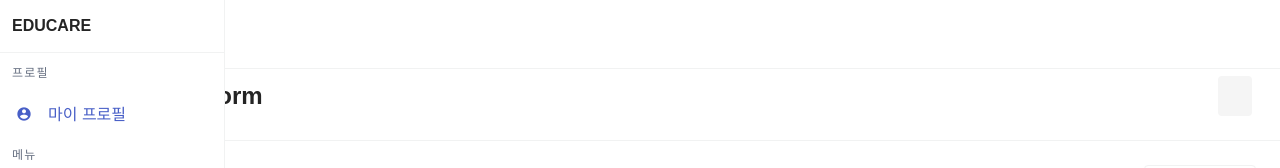
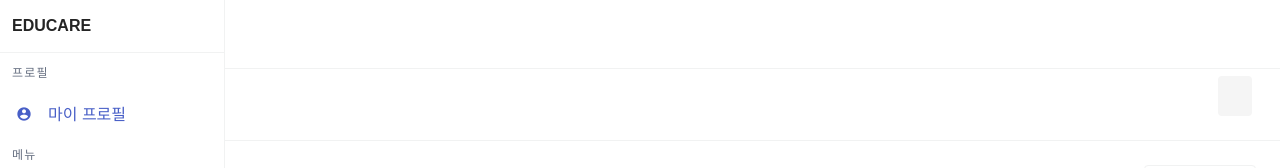
Before and after one commit to 2021PlaydataFinalProject/EduCare, a Vue app in the folder frontend/: page /signin in a window 1280 px wide. Shown: the top 168 px of the page. Built offline with nearby package versions, Linux system fonts and the light colour scheme.

Commit message:
update titlestack

```diff
--- a/frontend/src/views/SignIn.vue
+++ b/frontend/src/views/SignIn.vue
@@ -26,7 +26,7 @@ export default {
   },
   computed: {
     titleStack() {
-      return ["Admin", "SignInForm"];
+      return ["SignInForm"];
     }
   }
 };
--- a/frontend/src/views/StudentTestList.vue
+++ b/frontend/src/views/StudentTestList.vue
@@ -20,7 +20,7 @@
         title="시험"
         icon="account-multiple"
       >
-      <!-- 데이터가 들어갈 곳 -->
+        <!-- 데이터가 들어갈 곳 -->
         <clients-table-sample
           :data-url="`${$router.options.base}data-sources/clients.json`"
           :checkable="true"
@@ -75,7 +75,7 @@ export default {
   },
   computed: {
     titleStack() {
-      return ["Admin", "StudentTestList"];
+      return ["Student", "StudentTestList"];
     }
   }
 };
--- a/frontend/src/views/TestGuide.vue
+++ b/frontend/src/views/TestGuide.vue
@@ -26,7 +26,7 @@ export default {
   },
   computed: {
     titleStack() {
-      return ["Student", "SignInForm"];
+      return ["Student", "TestGuide"];
     }
   }
 };
```
